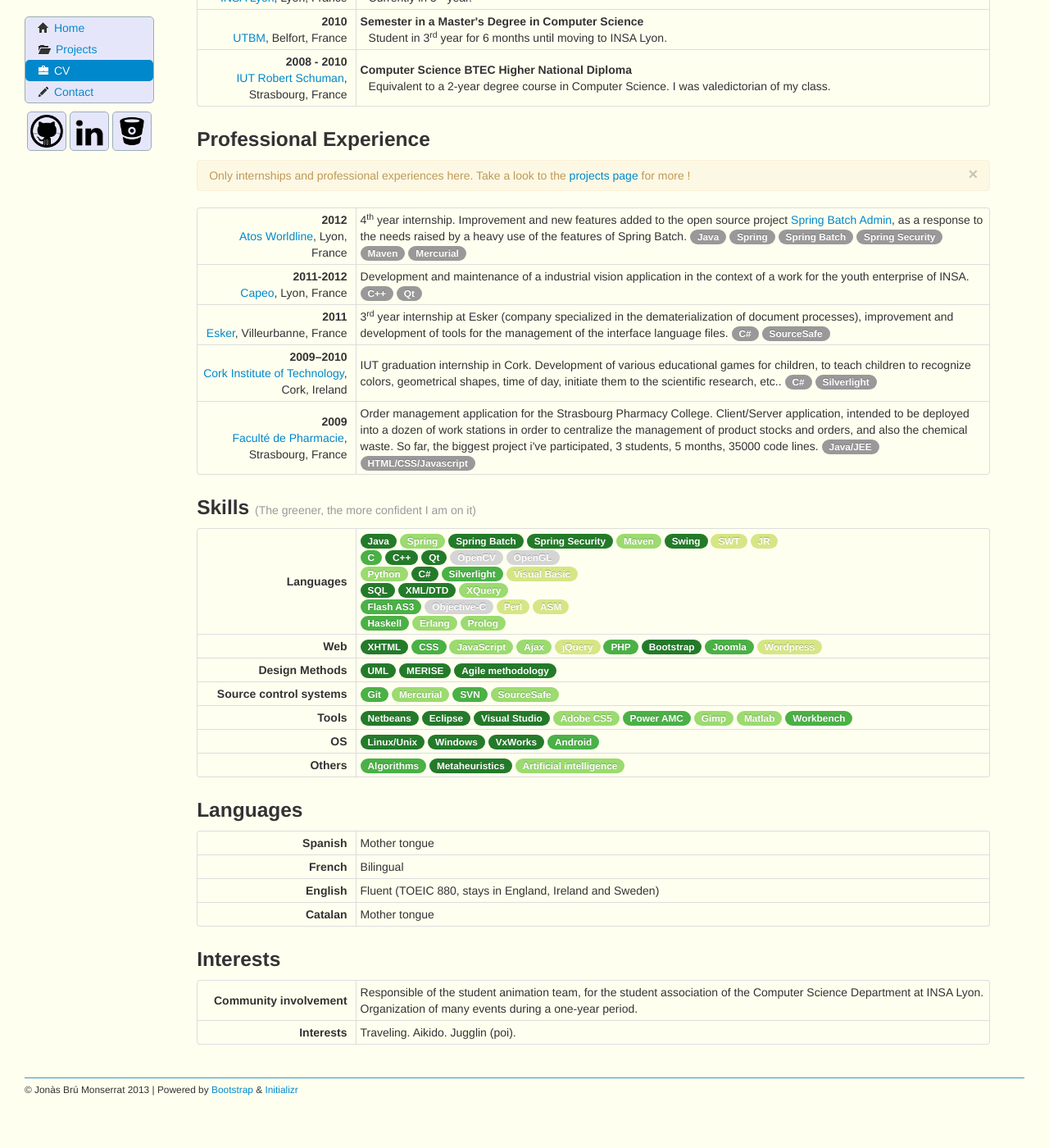
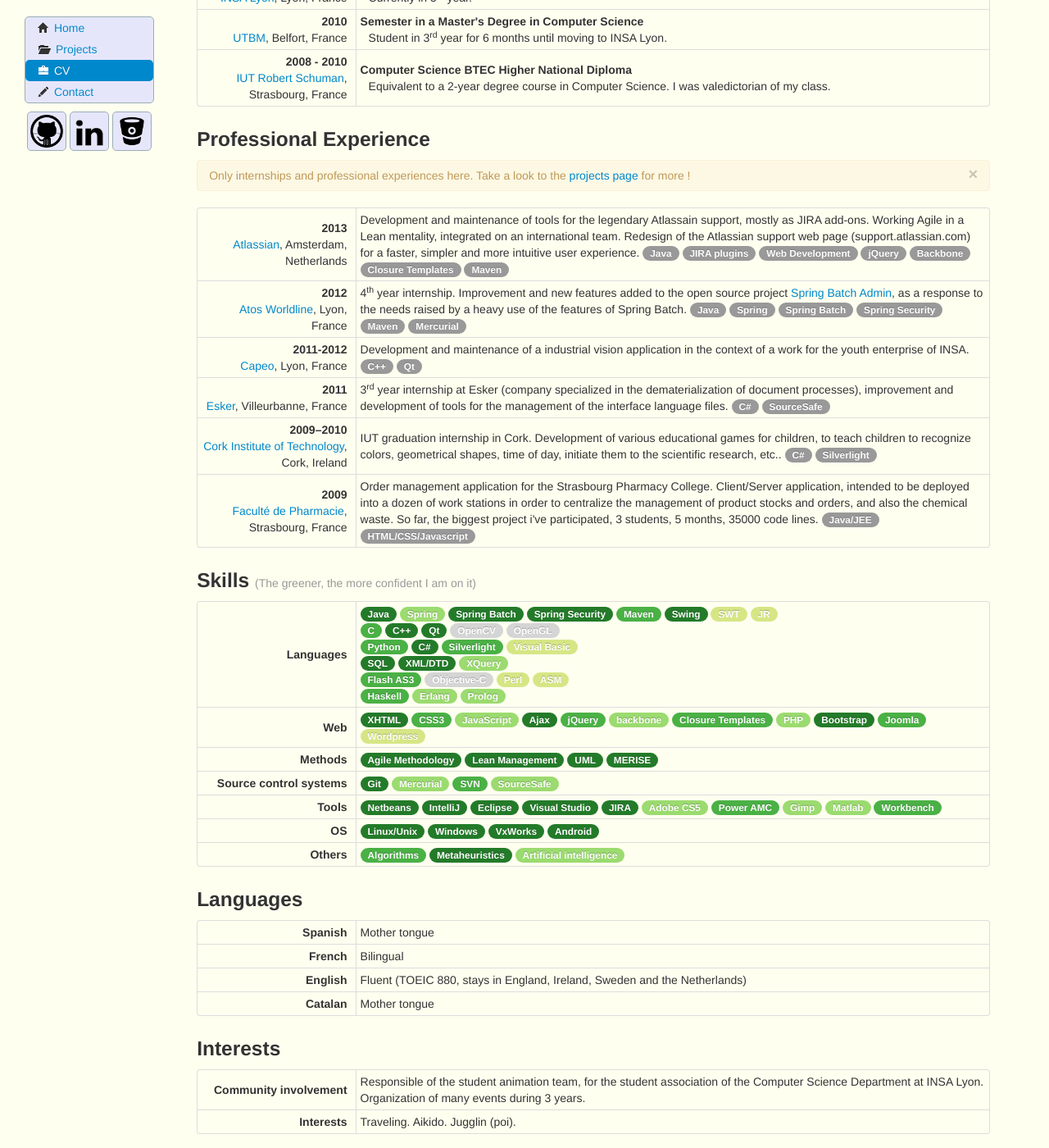
Before and after one commit to jonasbru/jonasbru.github.com, a Jekyll site: the page built from cv.html, in a window 1280 px wide and 1400 px high, scrolled down 352 px. Shown: the whole window at 82% size. Built offline with Jekyll 4.4.1, drawn with Linux system fonts in a browser that asks for light colours; nearby versions of some CDN libraries.

Commit message:
Atlassian internship added, and some skills modifications

```diff
--- a/_includes/header.html
+++ b/_includes/header.html
@@ -42,7 +42,7 @@
                <![endif]-->
                <div class="page-header">
                   <h1>
-                     <a href="index.html">
+                     <a href="/">
                         Jo's page
                         <div style="color:#3399CC;display:inline;">.</div>
                      </a>
--- a/cv.html
+++ b/cv.html
@@ -53,6 +53,13 @@
 	</div>
 	<table class="table table-bordered table-hover table-condensed table-cv">
 		<tr>
+			<td class="entry"><b>2013</b><br/><a href="https://www.atlassian.com/">Atlassian</a>, Amsterdam, Netherlands</td>
+			<td>
+				Development and maintenance of tools for the legendary Atlassain support, mostly as JIRA add-ons. Working Agile in a Lean mentality, integrated on an international team. Redesign of the Atlassian support web page (support.atlassian.com) for a faster, simpler and more intuitive user experience.
+				<span class="badge">Java</span> <span class="badge">JIRA plugins</span> <span class="badge">Web Development</span> <span class="badge">jQuery</span> <span class="badge">Backbone</span> <span class="badge">Closure Templates</span> <span class="badge">Maven</span>
+			</td>
+		</tr>
+		<tr>
 			<td class="entry"><b>2012</b><br/><a href="http://www.atosworldline.fr/en/1/Home.html">Atos Worldline</a>, Lyon, France</td>
 			<td>
 				4<sup>th</sup> year internship. Improvement and new features added to the open source project <a href="http://static.springsource.org/spring-batch-admin/">Spring Batch Admin</a>, as a response to the needs raised by a heavy use of the features of Spring Batch.
@@ -91,37 +98,37 @@
 		<tr>
 			<td class="entry"><b>Languages</b></td>
 			<td>
-				<span class="badge badge5">Java</span> <span class="badge badge3">Spring</span> <span class="badge badge5">Spring Batch</span> <span class="badge badge5">Spring Security</span> <span class="badge badge3">Maven</span> <span class="badge badge5">Swing</span> <span class="badge badge2">SWT</span> <span class="badge badge2">JR</span> <br/> <span class="badge badge4">C</span> <span class="badge badge5">C++</span> <span class="badge badge5">Qt</span> <span class="badge badge1">OpenCV</span> <span class="badge badge1">OpenGL</span> <br/> <span class="badge badge3">Python</span> <span class="badge badge5">C#</span> <span class="badge badge4">Silverlight</span> <span class="badge badge2">Visual Basic</span> <br/> <span class="badge badge5">SQL</span> <span class="badge badge5">XML/DTD</span> <span class="badge badge3">XQuery</span> <br/> <span class="badge badge4">Flash AS3</span> <span class="badge badge1">Objective-C</span> <span class="badge badge2">Perl</span> <span class="badge badge2">ASM</span> <br/> <span class="badge badge4">Haskell</span> <span class="badge badge3">Erlang</span> <span class="badge badge3">Prolog</span>
+				<span class="badge badge5">Java</span> <span class="badge badge3">Spring</span> <span class="badge badge5">Spring Batch</span> <span class="badge badge5">Spring Security</span> <span class="badge badge4">Maven</span> <span class="badge badge5">Swing</span> <span class="badge badge2">SWT</span> <span class="badge badge2">JR</span> <br/> <span class="badge badge4">C</span> <span class="badge badge5">C++</span> <span class="badge badge5">Qt</span> <span class="badge badge1">OpenCV</span> <span class="badge badge1">OpenGL</span> <br/> <span class="badge badge4">Python</span> <span class="badge badge5">C#</span> <span class="badge badge4">Silverlight</span> <span class="badge badge2">Visual Basic</span> <br/> <span class="badge badge5">SQL</span> <span class="badge badge5">XML/DTD</span> <span class="badge badge3">XQuery</span> <br/> <span class="badge badge4">Flash AS3</span> <span class="badge badge1">Objective-C</span> <span class="badge badge2">Perl</span> <span class="badge badge2">ASM</span> <br/> <span class="badge badge4">Haskell</span> <span class="badge badge3">Erlang</span> <span class="badge badge3">Prolog</span>
 			</td>
 		</tr>
 		<tr>
 			<td class="entry"><b>Web</b></td>
 			<td>
-				<span class="badge badge5">XHTML</span> <span class="badge badge4">CSS</span> <span class="badge badge3">JavaScript</span> <span class="badge badge3">Ajax</span> <span class="badge badge2">jQuery</span> <span class="badge badge4">PHP</span> <span class="badge badge5">Bootstrap</span> <span class="badge badge4">Joomla</span> <span class="badge badge2">Wordpress</span>
+				<span class="badge badge5">XHTML</span> <span class="badge badge4">CSS3</span> <span class="badge badge3">JavaScript</span> <span class="badge badge5">Ajax</span> <span class="badge badge4">jQuery</span> <span class="badge badge3">backbone</span> <span class="badge badge4">Closure Templates</span> <span class="badge badge3">PHP</span> <span class="badge badge5">Bootstrap</span> <span class="badge badge4">Joomla</span> <span class="badge badge2">Wordpress</span>
 			</td>
 		</tr>
 		<tr>
-			<td class="entry"><b>Design Methods</b></td>
+			<td class="entry"><b>Methods</b></td>
 			<td>
-				<span class="badge badge5">UML</span> <span class="badge badge5">MERISE</span> <span class="badge badge5">Agile methodology</span>
+				<span class="badge badge5">Agile Methodology</span> <span class="badge badge5">Lean Management</span> <span class="badge badge5">UML</span> <span class="badge badge5">MERISE</span>
 			</td>
 		</tr>
 		<tr>
 			<td class="entry"><b>Source control systems</b></td>
 			<td>
-				<span class="badge badge4">Git</span> <span class="badge badge3">Mercurial</span> <span class="badge badge4">SVN</span> <span class="badge badge3">SourceSafe</span>
+				<span class="badge badge5">Git</span> <span class="badge badge3">Mercurial</span> <span class="badge badge4">SVN</span> <span class="badge badge3">SourceSafe</span>
 			</td>
 		</tr>
 		<tr>
 			<td class="entry"><b>Tools</b></td>
 			<td>
-				<span class="badge badge5">Netbeans</span> <span class="badge badge5">Eclipse</span> <span class="badge badge5">Visual Studio</span> <span class="badge badge3">Adobe CS5</span> <span class="badge badge4">Power AMC</span> <span class="badge badge3">Gimp</span> <span class="badge badge3">Matlab</span> <span class="badge badge4">Workbench</span>
+				<span class="badge badge5">Netbeans</span> <span class="badge badge5">IntelliJ</span> <span class="badge badge5">Eclipse</span> <span class="badge badge5">Visual Studio</span> <span class="badge badge5">JIRA</span> <span class="badge badge3">Adobe CS5</span> <span class="badge badge4">Power AMC</span> <span class="badge badge3">Gimp</span> <span class="badge badge3">Matlab</span> <span class="badge badge4">Workbench</span>
 			</td>
 		</tr>
 		<tr>
 			<td class="entry"><b>OS</b></td>
 			<td>
-				<span class="badge badge5">Linux/Unix</span> <span class="badge badge5">Windows</span> <span class="badge badge5">VxWorks</span> <span class="badge badge4">Android</span>
+				<span class="badge badge5">Linux/Unix</span> <span class="badge badge5">Windows</span> <span class="badge badge5">VxWorks</span> <span class="badge badge5">Android</span>
 			</td>
 		</tr>
 		<tr>
@@ -144,7 +151,7 @@
 		</tr>
 		<tr>
 			<td class="entry"><b>English</b></td>
-			<td>Fluent (TOEIC 880, stays in England, Ireland and Sweden)</td>
+			<td>Fluent (TOEIC 880, stays in England, Ireland, Sweden and the Netherlands)</td>
 		</tr>
 		<tr>
 			<td class="entry"><b>Catalan</b></td>
@@ -156,7 +163,7 @@
 	<table class="table table-bordered table-hover table-condensed table-cv">
 		<tr>
 			<td class="entry"><b>Community involvement</b></td>
-			<td>Responsible of the student animation team, for the student association of the Computer Science Department at INSA Lyon. Organization of many events during a one-year period.</td>
+			<td>Responsible of the student animation team, for the student association of the Computer Science Department at INSA Lyon. Organization of many events during 3 years.</td>
 		</tr>
 		<tr>
 			<td class="entry"><b>Interests</b></td>
```
Also changed, not shown: index.html (+8 -6 lines).
